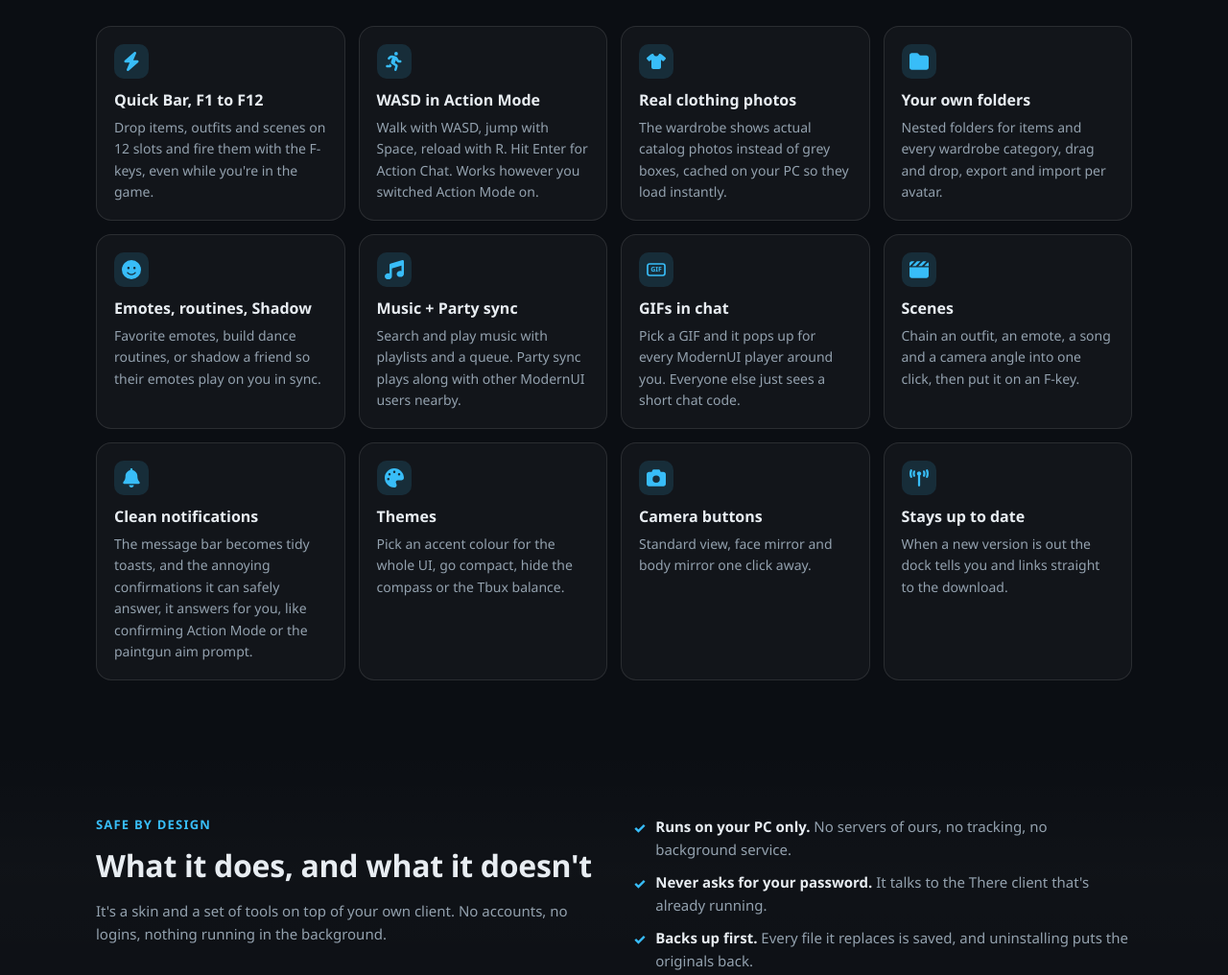
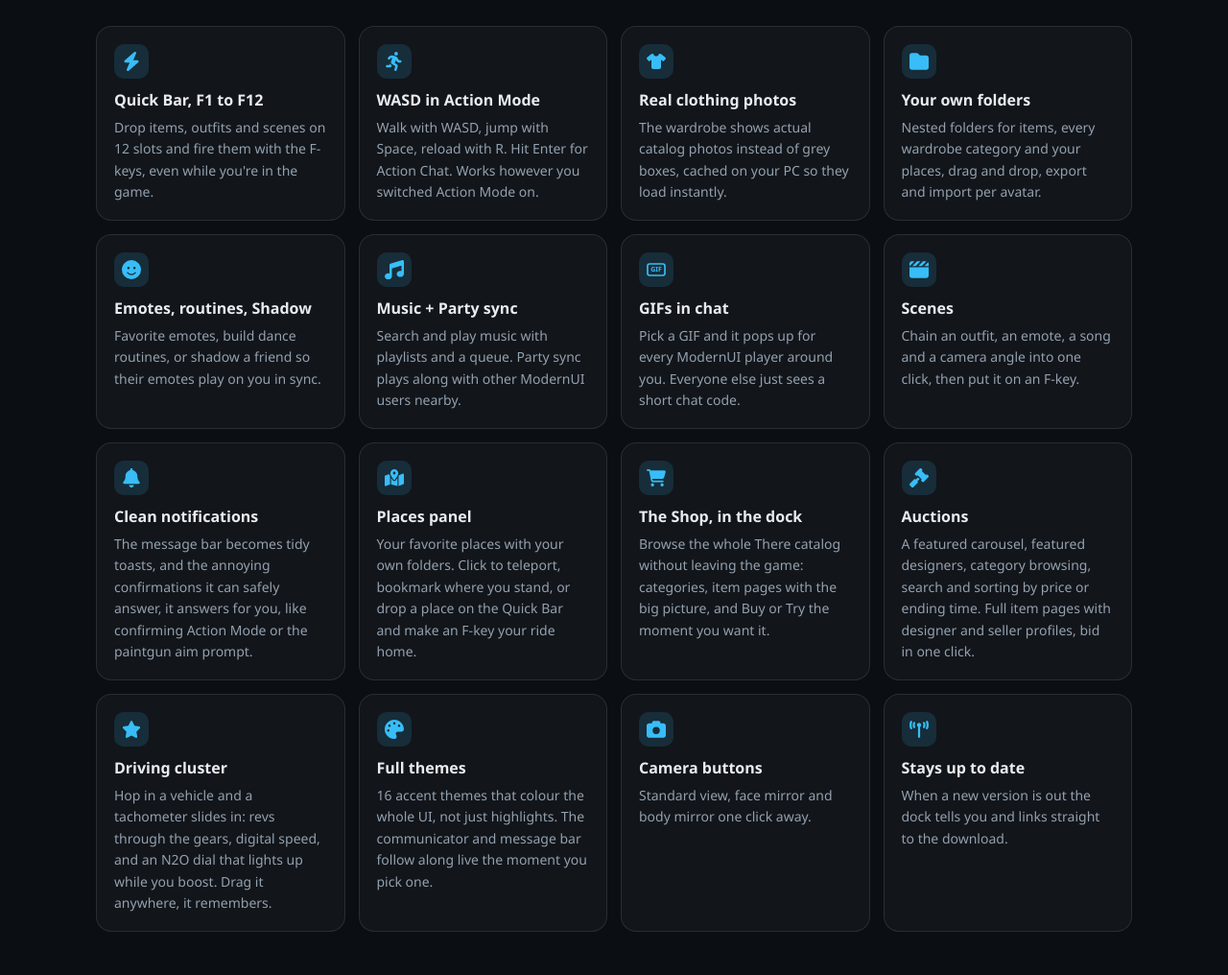
Before and after one commit to Kronzy0nButtons/ThereModernUI, a plain HTML site: page docs/index.html in a window 1280 px wide. Shown: the part 2517-3533 px from the top of the page at 96% size. Drawn offline with Linux system fonts and the light colour scheme; no server answers.

Commit message:
README becomes install and build docs, showcase site gets the new features
The feature tour lives on the site now: Places, Shop, Auctions, the
driving cluster and full themes join the grid there. The README sticks
to installing, forking, editing and building, including the Chromium
107 gotcha and the patch regeneration workflow.

Co-Authored-By: Claude Fable 5 <noreply@anthropic.com>

```diff
--- a/docs/index.html
+++ b/docs/index.html
@@ -332,13 +332,17 @@ footer img { height: 18px; opacity: 0.8; }
       <div class="feat"><div class="fi" data-icon="bolt"></div><h3>Quick Bar, F1 to F12</h3><p>Drop items, outfits and scenes on 12 slots and fire them with the F-keys, even while you're in the game.</p></div>
       <div class="feat"><div class="fi" data-icon="person-running"></div><h3>WASD in Action Mode</h3><p>Walk with WASD, jump with Space, reload with R. Hit Enter for Action Chat. Works however you switched Action Mode on.</p></div>
       <div class="feat"><div class="fi" data-icon="shirt"></div><h3>Real clothing photos</h3><p>The wardrobe shows actual catalog photos instead of grey boxes, cached on your PC so they load instantly.</p></div>
-      <div class="feat"><div class="fi" data-icon="folder"></div><h3>Your own folders</h3><p>Nested folders for items and every wardrobe category, drag and drop, export and import per avatar.</p></div>
+      <div class="feat"><div class="fi" data-icon="folder"></div><h3>Your own folders</h3><p>Nested folders for items, every wardrobe category and your places, drag and drop, export and import per avatar.</p></div>
       <div class="feat"><div class="fi" data-icon="face-smile"></div><h3>Emotes, routines, Shadow</h3><p>Favorite emotes, build dance routines, or shadow a friend so their emotes play on you in sync.</p></div>
       <div class="feat"><div class="fi" data-icon="music"></div><h3>Music + Party sync</h3><p>Search and play music with playlists and a queue. Party sync plays along with other ModernUI users nearby.</p></div>
       <div class="feat"><div class="fi" data-icon="gif"></div><h3>GIFs in chat</h3><p>Pick a GIF and it pops up for every ModernUI player around you. Everyone else just sees a short chat code.</p></div>
       <div class="feat"><div class="fi" data-icon="clapperboard"></div><h3>Scenes</h3><p>Chain an outfit, an emote, a song and a camera angle into one click, then put it on an F-key.</p></div>
       <div class="feat"><div class="fi" data-icon="bell"></div><h3>Clean notifications</h3><p>The message bar becomes tidy toasts, and the annoying confirmations it can safely answer, it answers for you, like confirming Action Mode or the paintgun aim prompt.</p></div>
-      <div class="feat"><div class="fi" data-icon="palette"></div><h3>Themes</h3><p>Pick an accent colour for the whole UI, go compact, hide the compass or the Tbux balance.</p></div>
+      <div class="feat"><div class="fi" data-icon="map-location-dot"></div><h3>Places panel</h3><p>Your favorite places with your own folders. Click to teleport, bookmark where you stand, or drop a place on the Quick Bar and make an F-key your ride home.</p></div>
+      <div class="feat"><div class="fi" data-icon="cart-shopping"></div><h3>The Shop, in the dock</h3><p>Browse the whole There catalog without leaving the game: categories, item pages with the big picture, and Buy or Try the moment you want it.</p></div>
+      <div class="feat"><div class="fi" data-icon="gavel"></div><h3>Auctions</h3><p>A featured carousel, featured designers, category browsing, search and sorting by price or ending time. Full item pages with designer and seller profiles, bid in one click.</p></div>
+      <div class="feat"><div class="fi" data-icon="star"></div><h3>Driving cluster</h3><p>Hop in a vehicle and a tachometer slides in: revs through the gears, digital speed, and an N2O dial that lights up while you boost. Drag it anywhere, it remembers.</p></div>
+      <div class="feat"><div class="fi" data-icon="palette"></div><h3>Full themes</h3><p>16 accent themes that colour the whole UI, not just highlights. The communicator and message bar follow along live the moment you pick one.</p></div>
       <div class="feat"><div class="fi" data-icon="camera"></div><h3>Camera buttons</h3><p>Standard view, face mirror and body mirror one click away.</p></div>
       <div class="feat"><div class="fi" data-icon="tower-broadcast"></div><h3>Stays up to date</h3><p>When a new version is out the dock tells you and links straight to the download.</p></div>
     </div>
```
Also changed, not shown: 1 other file.
